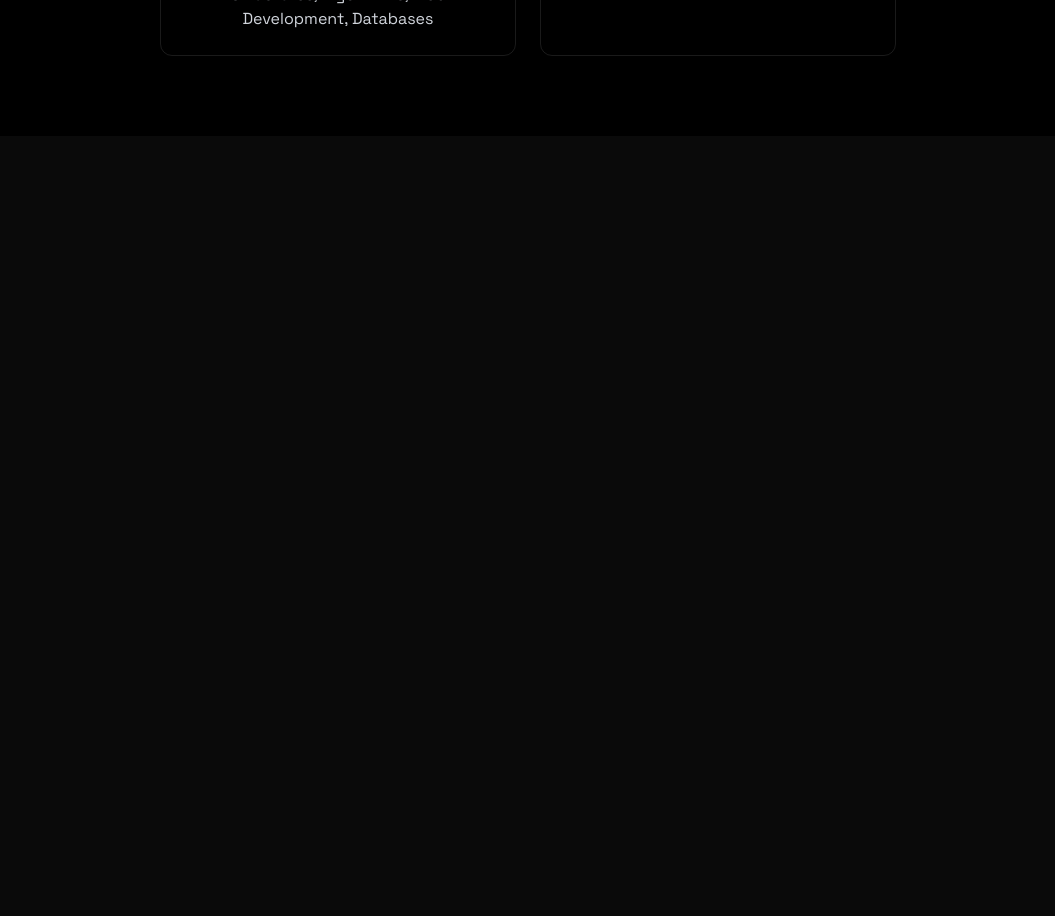
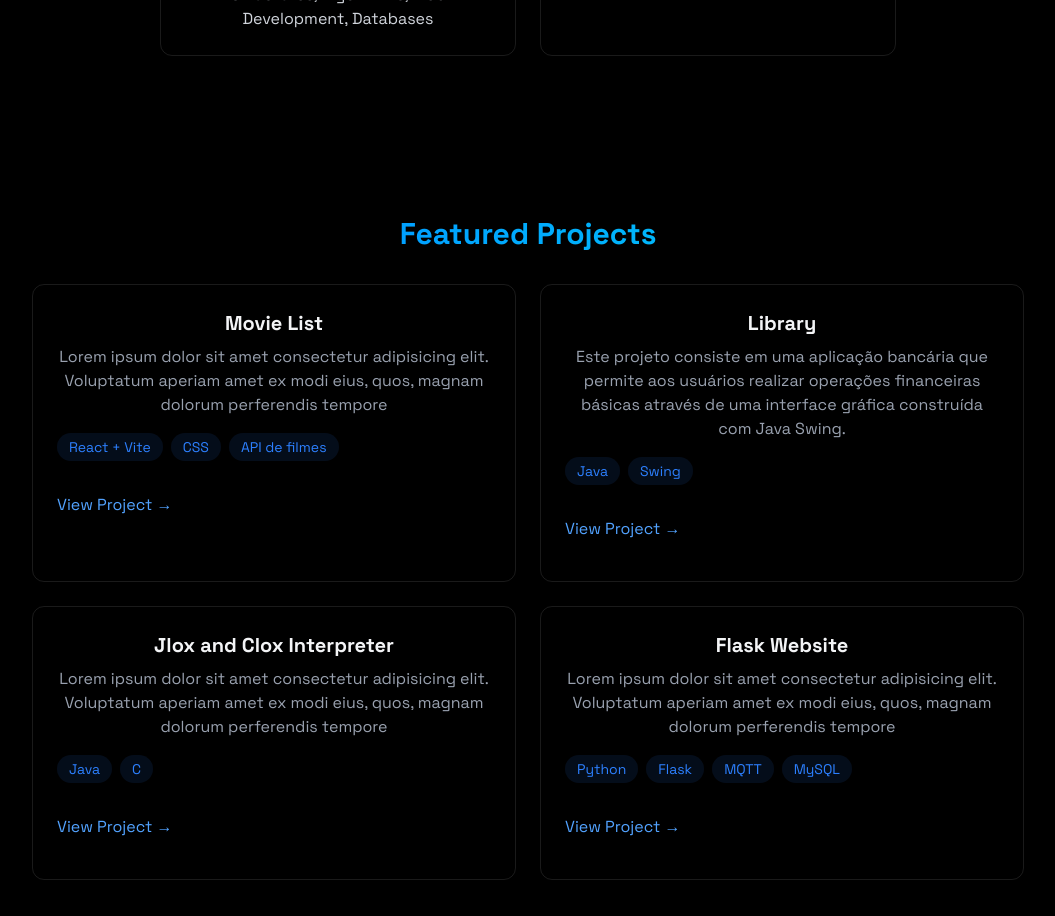
Before and after one commit to giuseppefilippin/Portfolio, a React (Vite) app: page / in a window 1280 px wide. Shown: the part 1620-2536 px from the top of the page, without its empty margins (112-1167 px from the left). Before the commit the page ends 1788 px from the top, so only its background shows below. Built offline with nearby package versions, Linux system fonts and the light colour scheme.

Commit message:
creating projects section

```diff
--- a/src/App.jsx
+++ b/src/App.jsx
@@ -5,6 +5,7 @@
 import { MobileMenu } from "./components/MobileMenu";
 import { Home } from "./components/sections/Home";
 import { About } from "./components/sections/About";
+import { Projects } from "./components/sections/Projects";
 import { useState } from "react";
 
 function App() {
@@ -23,6 +24,7 @@
         <MobileMenu menuOpen={menuOpen} setMenuOpen={setMenuOpen} />
         <Home />
         <About />
+        <Projects />
       </div>
     </>
   );
--- a/src/components/sections/Projects.jsx
+++ b/src/components/sections/Projects.jsx
@@ -0,0 +1,128 @@
+export const Projects = () => {
+  return (
+    <section
+      id="projects"
+      className="min-h-screen flex items-center justify-center py-20"
+    >
+      <div className="max-w-5xl mx-auto px-4">
+        <h2 className="text-3xl font-bold mb-8 bg-gradient-to-r from-blue-500 to-cyan-400 bg-clip-text text-transparent text-center">
+          Featured Projects
+        </h2>
+        <div className="grid grid-cols-1 md:grid-cols-2 gap-6">
+            {/* copy and paste for futures projects*/}
+          <div className="p-6 rounded-xl border border-white/10 hover:-translate-y-1 hover:border-blue-500/30 hover:shadow-[0_2px_8px_rgba(59, 130, 246, 0.1)] transition-all">
+            <h3 className="text-xl font-bold mb-2">Movie List</h3>
+            <p className="text-gray-400 mb-4">
+              Lorem ipsum dolor sit amet consectetur adipisicing elit.
+              Voluptatum aperiam amet ex modi eius, quos, magnam dolorum
+              perferendis tempore
+            </p>
+            <div className="flex flex-wrap gap-2 mb-4">
+              {["React + Vite", "CSS", "API de filmes"].map((tech, key) => (
+                <span
+                  key={key}
+                  className="bg-blue-500/10 text-blue-500 px-3 py-1 rounded-full text-sm hover:bg-blue-500/20 hover:shadow-[0_2px_8px_rgba(59, 130, 246, 0.2)] transition"
+                >
+                  {tech}
+                </span>
+              ))}
+            </div>
+            <div className="flex justify-between items-center">
+              <a
+                href="https://giuseppefilippin.github.io/movie-list/"
+                target="_blank"
+                rel="noreferrer noopener"
+                className="text-blue-400 hover:text-blue-300 transition-colors my-4"
+              >
+                View Project →
+              </a>
+            </div>
+          </div>
+          {/* copy until here*/}
+          <div className="p-6 rounded-xl border border-white/10 hover:-translate-y-1 hover:border-blue-500/30 hover:shadow-[0_2px_8px_rgba(59, 130, 246, 0.1)] transition-all">
+            <h3 className="text-xl font-bold mb-2">Library</h3>
+            <p className="text-gray-400 mb-4">
+            Este projeto consiste em uma aplicação bancária que permite aos usuários realizar operações financeiras básicas através de uma interface gráfica construída com Java Swing.
+            </p>
+            <div className="flex flex-wrap gap-2 mb-4">
+              {["Java", "Swing"].map((tech, key) => (
+                <span
+                  key={key}
+                  className="bg-blue-500/10 text-blue-500 px-3 py-1 rounded-full text-sm hover:bg-blue-500/20 hover:shadow-[0_2px_8px_rgba(59, 130, 246, 0.2)] transition"
+                >
+                  {tech}
+                </span>
+              ))}
+            </div>
+            <div className="flex justify-between items-center">
+              <a
+                href="https://github.com/giuseppefilippin/RA3Trabalho"
+                target="_blank"
+                rel="noreferrer noopener"
+                className="text-blue-400 hover:text-blue-300 transition-colors my-4"
+              >
+                View Project →
+              </a>
+            </div>
+          </div>
+          <div className="p-6 rounded-xl border border-white/10 hover:-translate-y-1 hover:border-blue-500/30 hover:shadow-[0_2px_8px_rgba(59, 130, 246, 0.1)] transition-all">
+            <h3 className="text-xl font-bold mb-2">Jlox and Clox Interpreter</h3>
+            <p className="text-gray-400 mb-4">
+              Lorem ipsum dolor sit amet consectetur adipisicing elit.
+              Voluptatum aperiam amet ex modi eius, quos, magnam dolorum
+              perferendis tempore
+            </p>
+            <div className="flex flex-wrap gap-2 mb-4">
+              {["Java", "C"].map((tech, key) => (
+                <span
+                  key={key}
+                  className="bg-blue-500/10 text-blue-500 px-3 py-1 rounded-full text-sm hover:bg-blue-500/20 hover:shadow-[0_2px_8px_rgba(59, 130, 246, 0.2)] transition"
+                >
+                  {tech}
+                </span>
+              ))}
+            </div>
+            <div className="flex justify-between items-center">
+              <a
+                href="https://github.com/giuseppefilippin/jlox/"
+                target="_blank"
+                rel="noreferrer noopener"
+                className="text-blue-400 hover:text-blue-300 transition-colors my-4"
+              >
+                View Project →
+              </a>
+            </div>
+          </div>
+          <div className="p-6 rounded-xl border border-white/10 hover:-translate-y-1 hover:border-blue-500/30 hover:shadow-[0_2px_8px_rgba(59, 130, 246, 0.1)] transition-all">
+            <h3 className="text-xl font-bold mb-2">Flask Website</h3>
+            <p className="text-gray-400 mb-4">
+              Lorem ipsum dolor sit amet consectetur adipisicing elit.
+              Voluptatum aperiam amet ex modi eius, quos, magnam dolorum
+              perferendis tempore
+            </p>
+            <div className="flex flex-wrap gap-2 mb-4">
+              {["Python", "Flask", "MQTT", "MySQL"].map((tech, key) => (
+                <span
+                  key={key}
+                  className="bg-blue-500/10 text-blue-500 px-3 py-1 rounded-full text-sm hover:bg-blue-500/20 hover:shadow-[0_2px_8px_rgba(59, 130, 246, 0.2)] transition"
+                >
+                  {tech}
+                </span>
+              ))}
+            </div>
+            <div className="flex justify-between items-center">
+              <a
+                href="https://github.com/giuseppefilippin/PJBL3"
+                target="_blank"
+                rel="noreferrer noopener"
+                className="text-blue-400 hover:text-blue-300 transition-colors my-4"
+              >
+                View Project →
+              </a>
+            </div>
+          </div>
+        </div>
+      </div>
+    </section>
+  );
+};
```
